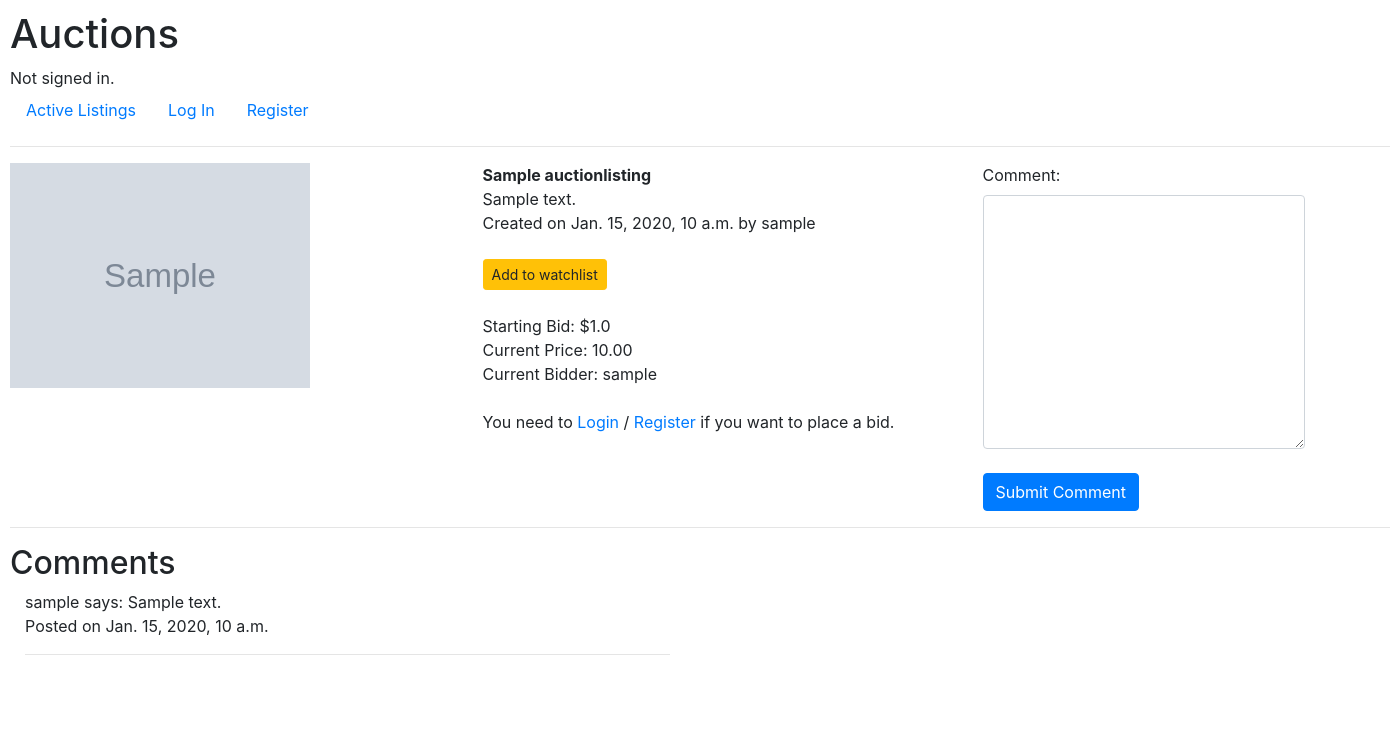
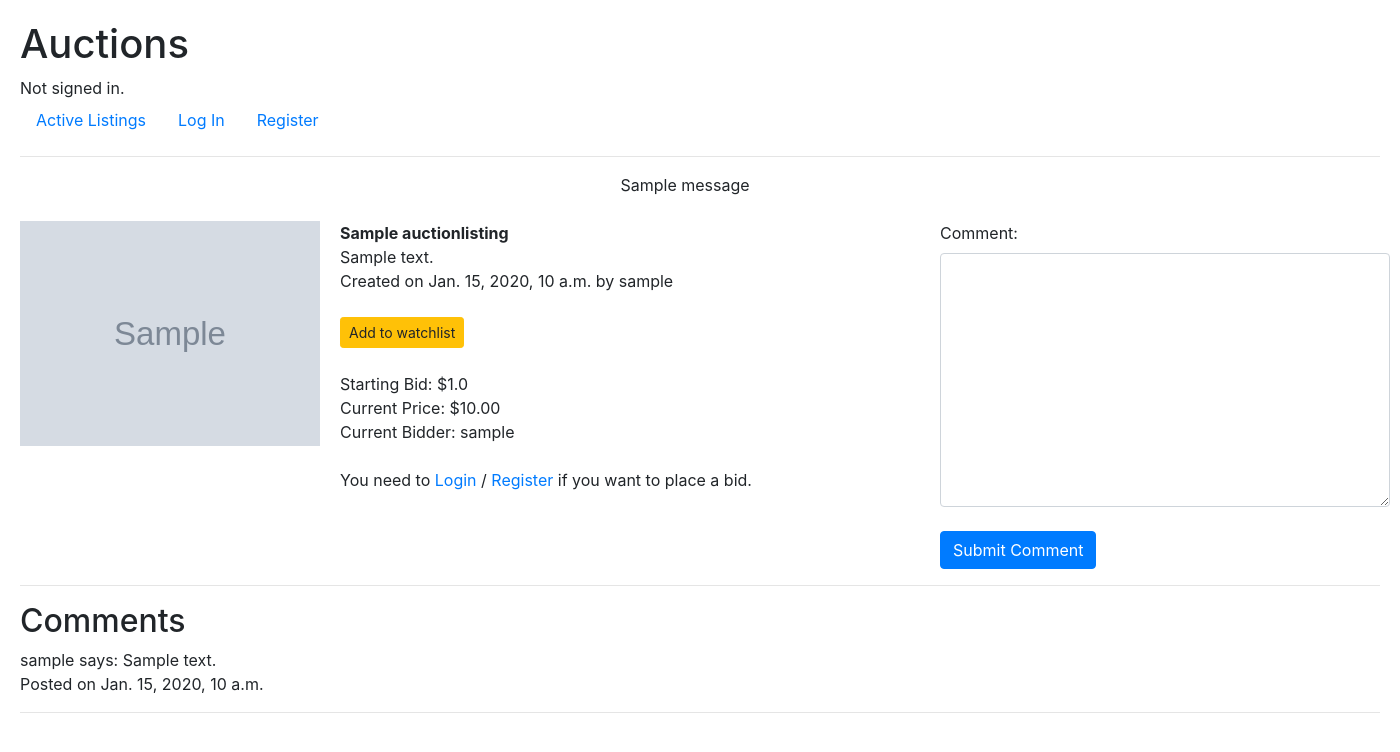
Before and after one commit to visualsoul/commerce, a Django app: page /listing/1 in a window 1400 px wide. Shown: the top 752 px of the page. Run offline with Django 3.2, Linux system fonts and the light colour scheme; tables that the repository leaves empty hold one stand-in row (values such as "Sample post"); grey boxes marked "Sample" are stand-in pictures; one stand-in notice (Sample message) is shown; some libraries are stand-ins or nearby versions.

Commit message:
Updated styling, animations, messages, all working fine..

```diff
--- a/auctions/forms.py
+++ b/auctions/forms.py
@@ -14,4 +14,4 @@
 
 
 class CommentForm(forms.Form):
-    message = forms.CharField(label="Comment", max_length=200, widget=forms.Textarea(attrs={'class': "form-control"}))
+    message = forms.CharField(label="Comment", max_length=200, widget=forms.Textarea(attrs={'class': "form-control comment-form"}))
--- a/auctions/static/auctions/styles.css
+++ b/auctions/static/auctions/styles.css
@@ -1,3 +1,56 @@
 body {
-    padding: 10px;
+    padding: 20px;
 }
+
+.message-success {
+    visibility: hidden;
+    margin-left: 5px;
+    color: white;
+    background: darkolivegreen;
+    height: 0px;
+    font-family: sans-serif;
+    font-size: 1.3em;
+    padding-top: 3px;
+    animation-name: message-success;
+    animation-duration: 12s;
+}
+
+.message-error {
+    visibility: hidden;
+    margin-left: 5px;
+    color: white;
+    background: darkred;
+    height: 0px;
+    font-family: sans-serif;
+    font-size: 1.3em;
+    padding-top: 3px;
+    animation-name: message-error;
+    animation-duration: 12s;
+}
+
+@keyframes message-error {
+    0% {background-color: white; visibility: hidden;}
+    10% {background-color: darkred; visibility: visible; height: 40px;}
+    80% {background-color: darkred; visibility: visible; height: 40px;}
+    100% {background-color: white;visibility: hidden; height: 0px;}
+}
+
+@keyframes message-success {
+    0% {background-color: white; visibility: hidden;}
+    10% {background-color: darkolivegreen; visibility: visible; height: 40px;}
+    80% {background-color: darkolivegreen; visibility: visible; height: 40px;}
+    100% {background-color: white;visibility: hidden; height: 0px;}
+}
+
+.comment-form {
+    max-width: 600px;
+    min-width: 450px;
+}
+
+img {
+    max-width: 300px;
+    max-height: 300px;
+    margin-right: 20px;
+    margin-bottom: 20px;
+
+}
--- a/auctions/templates/auctions/listing.html
+++ b/auctions/templates/auctions/listing.html
@@ -1,12 +1,26 @@
 {% extends "auctions/layout.html" %}
 {% load static %}
 {% block body %}
+
+
+    {% if messages %}
+                {% for message in messages %}
+                    <div style="width: 100%;" class="row justify-content-center {% if message.tags %} {{ message.tags }} {% endif %}">
+                   <span>{{ message }}</span>
+                    </div>
+                {% endfor %}
+            <br>
+        {% endif %}
+
+
     <div class="row">
-        <div style="width: 300px;margin-right: 120px; margin-bottom: 20px;" class="col col-3">
-            <img style="max-height: 300px; max-width: 300px;" src="{{ listing.image_url }}" alt="{{ listing.title }}">
+        <div style="max-width: 300px;margin-right: 20px; margin-bottom: 20px;" class="col col-4">
+            <img src="{{ listing.image_url }}" alt="{{ listing.title }}">
         </div>
-        <div style="min-width: 400px; max-width: 500px;" class="col col-6">
-            <strong>{{ listing.title }}</strong><br>
+
+        <div style="min-width: 500px; max-width: 600px;" class="col col-10">
+
+        <strong>{{ listing.title }}</strong><br>
             {{ listing.description }} <br>
 
             {% if user.username != listing.user.username %}
@@ -37,9 +51,9 @@
             {% if current_price >= listing.starting_bid %}
 
                 {% if listing.active %}
-                Current Price: {{ current_price }} <br>
+                Current Price: ${{ current_price }} <br>
                     {% else %}
-                Final Price: {{ current_price }} <br>
+                Final Price: ${{ current_price }} <br>
                     {% endif %}
 
 
@@ -52,7 +66,12 @@
                 {% endif %}
 
             {% else %}
-            Current Price: No bids<br>
+
+                {% if listing.active %}
+                Current Price: No bids<br>
+                {% else %}
+                Current Price: No bids, Item did not sell<br>
+                {% endif %}
 
             {% endif %}
 
@@ -86,10 +105,12 @@
             <span>You need to <a href="{% url 'login' %}">Login</a> / <a href="{% url 'register' %}">Register</a> if you want to place a bid.</span>
 
         {% endif %}
+
+
         </div>
 
 
-        <div class="col col-3">
+        <div class="col col-xl-3 col-lg-3 col-md-5 col-sm-10 col-xs-10">
             <form action="" method="post">
                 {% csrf_token %}
                 {{ comment_form }}
@@ -100,17 +121,17 @@
     </div>
     <hr>
     <div class="row">
-       <div class="col col-6">
+       <div class="col col-12">
            <div>
                <h2>Comments</h2>
 
                    {% if comments %}
                    {% for comment in comments %}
-                     <div class="container">
+
                          <span>{{ comment.user.username }} says:</span> <span>{{ comment.message }}</span><br>
                      Posted on <span>{{ comment.dt }}</span>
                          <hr>
-                     </div>
+
                    {% endfor %}
                    {% endif %}
 
--- a/auctions/views.py
+++ b/auctions/views.py
@@ -5,6 +5,7 @@
 from django.urls import reverse
 from django.contrib.auth.decorators import login_required
 from django.core.exceptions import ObjectDoesNotExist
+from django.contrib import messages
 
 from .models import User, AuctionListing, WatchList, Bid, Comment
 from .forms import CreateListing, PlaceBid, CommentForm
@@ -35,7 +36,7 @@
 
     max_bid = 0
     current_bidder = None
-    message = None
+
 
     if len(bids) > 0:
         max_bid = bids.order_by('-amount')[0].amount
@@ -46,9 +47,9 @@
         comment_form = CommentForm(request.POST)
         if comment_form.is_valid():
             comment_message = request.POST.get('message')
-            print(comment_message)
             comment_instance = Comment(user=request.user, listing=_listing, message=comment_message)
             comment_instance.save()
+            messages.success(request, 'Comment posted.', extra_tags='message-success')
         return HttpResponseRedirect(reverse('listing', args=[_listing.id]))
 
     # -------------------------------------------------------------------------------------------
@@ -67,13 +68,11 @@
             if float(amount) > float(max_bid):
                 bid = Bid(bidder=user, listing=_listing, amount=float(amount))
                 bid.save()
-                print("Bid placed")
+                messages.success(request, "Bid placed, you are the current bidder", extra_tags='message-success')
             else:
-                message = 'Your bid needs to be higher than the current price'
-                print(message)
+                messages.error(request, 'Your bid needs to be higher than the current price', extra_tags='message-error')
         else:
-            message = 'Your bid needs to be higher than the starting bid.'
-            print(message)
+            messages.error(request, 'Your bid needs to be higher than the starting bid.', extra_tags='message-error')
         return HttpResponseRedirect(reverse("listing", args=[_listing.id]))
     #--------------------------------------------------------------------------------------------
 
@@ -85,10 +84,12 @@
             is_watching = WatchList.objects.get(user=request.user, listing=_listing).is_watching
         except ObjectDoesNotExist:
             WatchList.objects.create(user=request.user, listing=_listing, is_watching=True).save()
+            messages.success(request, 'Listing added to Watchlist.', extra_tags='message-success')
         return HttpResponseRedirect(reverse("listing", args=[_listing.id]))
 
     if request.POST.get('delete_watchlist_btn'):
         WatchList.objects.get(user=request.user, listing=_listing).delete()
+        messages.success(request, 'Listing removed from Watchlist.', extra_tags='message-success')
         return HttpResponseRedirect(reverse("listing", args=[_listing.id]))
     # --------------------------------------------------------------------------------------------
 
@@ -98,7 +99,7 @@
         listItem = AuctionListing.objects.get(pk=_listing.id)
         listItem.active = False
         listItem.save()
-        print('List Item closed.')
+        messages.success(request, 'Listing Closed', extra_tags='message-success')
         return HttpResponseRedirect(reverse("listing", args=[_listing.id]))
 
     # --------------------------------------------------------------------------------------------
@@ -146,6 +147,7 @@
         listing_id = request.POST.get('listing_id')
         listing = AuctionListing.objects.get(pk=listing_id)
         WatchList.objects.filter(user=request.user, listing=listing).delete()
+        messages.success(request, 'Listing removed from Watchlist.', extra_tags='message-success')
         return HttpResponseRedirect(reverse("watchlist"))
     context = {
         'watchlist': watch_list,
```
Also changed, not shown: auctions/templates/auctions/category.html (+5 -4 lines), auctions/templates/auctions/index.html (+5 -3 lines), auctions/templates/auctions/watchlist.html (+15 -1 lines).
